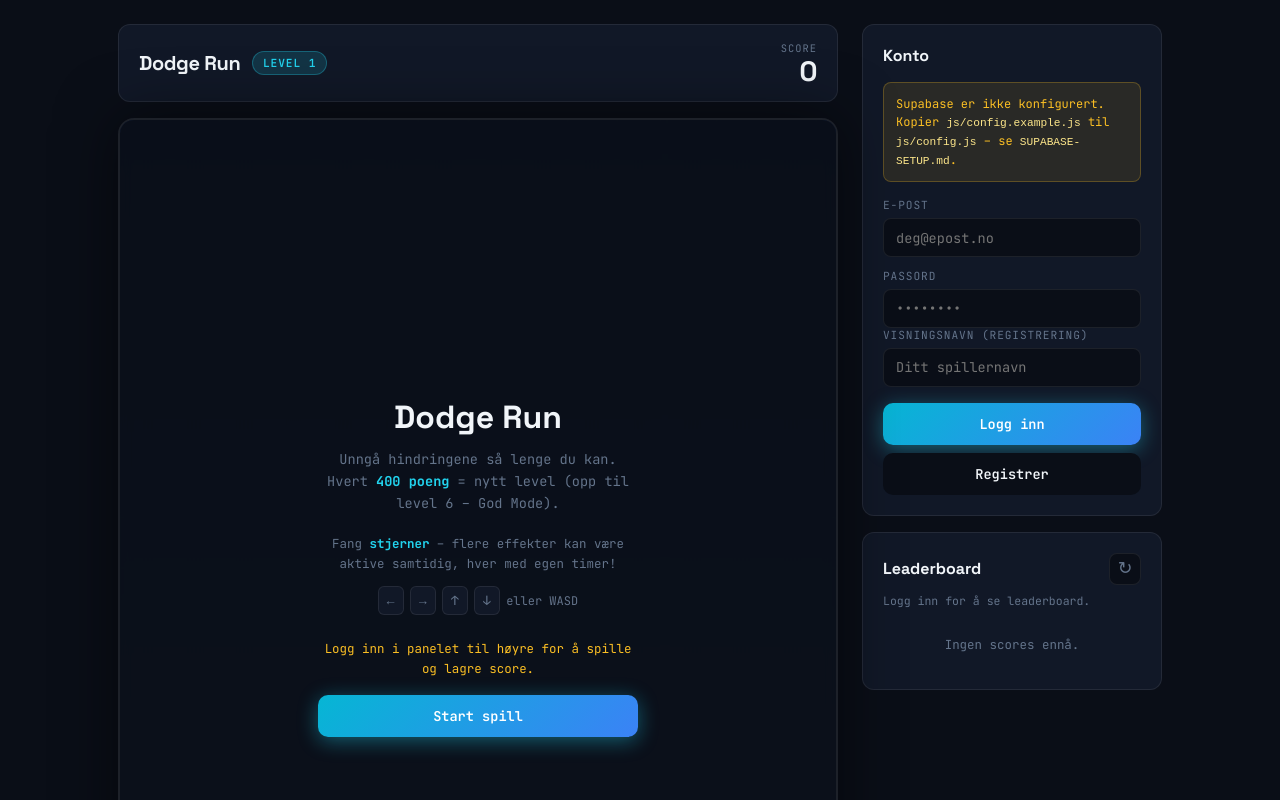
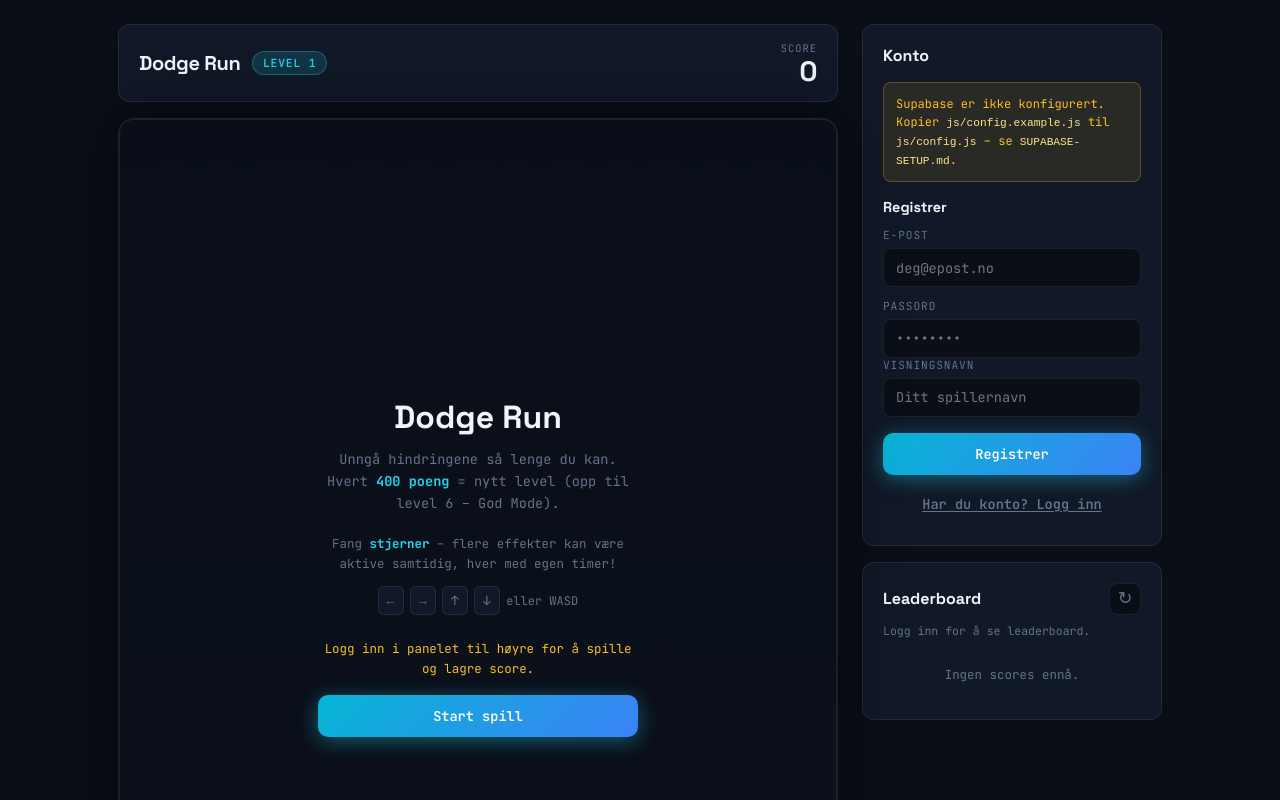
Before and after one commit to daekrifk/spacedodgers, a plain HTML site: page index.html in a window 1280 px wide. Shown: the top 800 px of the page. Drawn offline with nearby package versions, Linux system fonts and the light colour scheme.

Commit message:
Oppdatert login
oppdater login og registrer

```diff
--- a/css/game.css
+++ b/css/game.css
@@ -109,11 +109,37 @@ body {
     border-color: rgba(34, 211, 238, 0.5);
 }
 
+.auth-mode-title {
+    font-family: var(--font-display);
+    font-size: 0.9rem;
+    font-weight: 600;
+    margin-bottom: 0.75rem;
+    color: var(--text);
+}
+
 .auth-actions {
     display: flex;
     flex-direction: column;
     gap: 0.5rem;
     margin-top: 1rem;
+}
+
+.btn-link {
+    background: none;
+    border: none;
+    color: var(--muted);
+    font-family: inherit;
+    font-size: 0.78rem;
+    padding: 0.35rem;
+    cursor: pointer;
+    text-decoration: underline;
+    text-underline-offset: 2px;
+    width: 100%;
+}
+
+.btn-link:hover {
+    color: var(--accent);
+    transform: none;
 }
 
 .auth-message {
--- a/index.html
+++ b/index.html
@@ -69,6 +69,8 @@
                 </p>
 
                 <div id="auth-logged-out">
+                    <p class="auth-mode-title" id="auth-mode-title">Registrer</p>
+
                     <label class="field-label" for="auth-email">E-post</label>
                     <input class="field-input" type="email" id="auth-email" autocomplete="email" placeholder="deg@epost.no">
 
@@ -76,16 +78,21 @@
                     <input class="field-input" type="password" id="auth-password" autocomplete="current-password" placeholder="••••••••">
 
                     <div id="auth-display-name-row">
-                        <label class="field-label" for="auth-display-name">Visningsnavn (registrering)</label>
+                        <label class="field-label" for="auth-display-name">Visningsnavn</label>
                         <input class="field-input" type="text" id="auth-display-name" autocomplete="nickname" placeholder="Ditt spillernavn" maxlength="24">
                     </div>
 
                     <p class="auth-message auth-error hidden" id="auth-error"></p>
                     <p class="auth-message auth-success hidden" id="auth-success"></p>
 
-                    <div class="auth-actions">
+                    <div class="auth-actions" id="auth-register-actions">
+                        <button class="btn btn-primary" id="register-btn" type="button">Registrer</button>
+                        <button class="btn btn-link" id="show-login-btn" type="button">Har du konto? Logg inn</button>
+                    </div>
+
+                    <div class="auth-actions hidden" id="auth-login-actions">
                         <button class="btn btn-primary" id="login-btn" type="button">Logg inn</button>
-                        <button class="btn btn-secondary" id="register-btn" type="button">Registrer</button>
+                        <button class="btn btn-link" id="show-register-btn" type="button">Ny bruker? Registrer deg</button>
                     </div>
                 </div>
 
--- a/js/auth.js
+++ b/js/auth.js
@@ -4,18 +4,24 @@
     const config = window.SUPABASE_CONFIG;
     let supabase = null;
     let currentUser = null;
+    let authMode = 'register';
 
     const authLoggedOut = document.getElementById('auth-logged-out');
     const authLoggedIn = document.getElementById('auth-logged-in');
+    const authModeTitle = document.getElementById('auth-mode-title');
     const authEmail = document.getElementById('auth-email');
     const authPassword = document.getElementById('auth-password');
     const authDisplayName = document.getElementById('auth-display-name');
     const authDisplayNameRow = document.getElementById('auth-display-name-row');
+    const authRegisterActions = document.getElementById('auth-register-actions');
+    const authLoginActions = document.getElementById('auth-login-actions');
     const authError = document.getElementById('auth-error');
     const authSuccess = document.getElementById('auth-success');
     const authUserName = document.getElementById('auth-user-name');
     const loginBtn = document.getElementById('login-btn');
     const registerBtn = document.getElementById('register-btn');
+    const showLoginBtn = document.getElementById('show-login-btn');
+    const showRegisterBtn = document.getElementById('show-register-btn');
     const logoutBtn = document.getElementById('logout-btn');
     const configWarning = document.getElementById('config-warning');
 
@@ -37,9 +43,35 @@
     function getClient() {
         if (!isConfigured()) return null;
         if (!supabase && window.supabase) {
-            supabase = window.supabase.createClient(config.url, getPublishableKey());
+            supabase = window.supabase.createClient(config.url, getPublishableKey(), {
+                auth: {
+                    detectSessionInUrl: true
+                }
+            });
         }
         return supabase;
+    }
+
+    function setAuthMode(mode) {
+        authMode = mode;
+        const isRegister = mode === 'register';
+
+        if (authModeTitle) {
+            authModeTitle.textContent = isRegister ? 'Registrer' : 'Logg inn';
+        }
+        if (authDisplayNameRow) {
+            authDisplayNameRow.classList.toggle('hidden', !isRegister);
+        }
+        if (authRegisterActions) {
+            authRegisterActions.classList.toggle('hidden', !isRegister);
+        }
+        if (authLoginActions) {
+            authLoginActions.classList.toggle('hidden', isRegister);
+        }
+        if (authPassword) {
+            authPassword.autocomplete = isRegister ? 'new-password' : 'current-password';
+        }
+        clearMessages();
     }
 
     function showError(message) {
@@ -89,6 +121,7 @@
         } else {
             authLoggedOut.classList.remove('hidden');
             authLoggedIn.classList.add('hidden');
+            setAuthMode('register');
         }
 
         document.dispatchEvent(new CustomEvent('auth:changed', {
@@ -108,6 +141,7 @@
         const client = getClient();
         if (!client) {
             updateUI(null);
+            setAuthMode('register');
             return;
         }
 
@@ -117,6 +151,8 @@
         client.auth.onAuthStateChange((_event, session) => {
             updateUI(session?.user ?? null);
         });
+
+        setAuthMode('register');
     }
 
     async function signIn() {
@@ -166,7 +202,7 @@
         }
 
         if (!displayName) {
-            showError('Fyll inn visningsnavn for registrering.');
+            showError('Fyll inn visningsnavn.');
             return;
         }
 
@@ -191,6 +227,7 @@
         }
 
         if (data.user && !data.session) {
+            setAuthMode('login');
             showSuccess('Konto opprettet! Sjekk e-posten for bekreftelse, deretter logg inn.');
             return;
         }
@@ -207,20 +244,23 @@
         logoutBtn.disabled = true;
         await client.auth.signOut();
         logoutBtn.disabled = false;
-        showSuccess('Logget ut.');
     }
 
     if (loginBtn) loginBtn.addEventListener('click', signIn);
     if (registerBtn) registerBtn.addEventListener('click', signUp);
+    if (showLoginBtn) showLoginBtn.addEventListener('click', () => setAuthMode('login'));
+    if (showRegisterBtn) showRegisterBtn.addEventListener('click', () => setAuthMode('register'));
     if (logoutBtn) logoutBtn.addEventListener('click', signOut);
 
     if (authPassword) {
         authPassword.addEventListener('keydown', (e) => {
-            if (e.key === 'Enter') signIn();
+            if (e.key !== 'Enter') return;
+            if (authMode === 'register') signUp();
+            else signIn();
         });
     }
 
-  window.Auth = {
+    window.Auth = {
         init,
         isLoggedIn,
         getUser,
```
Also changed, not shown: 1 other file.
